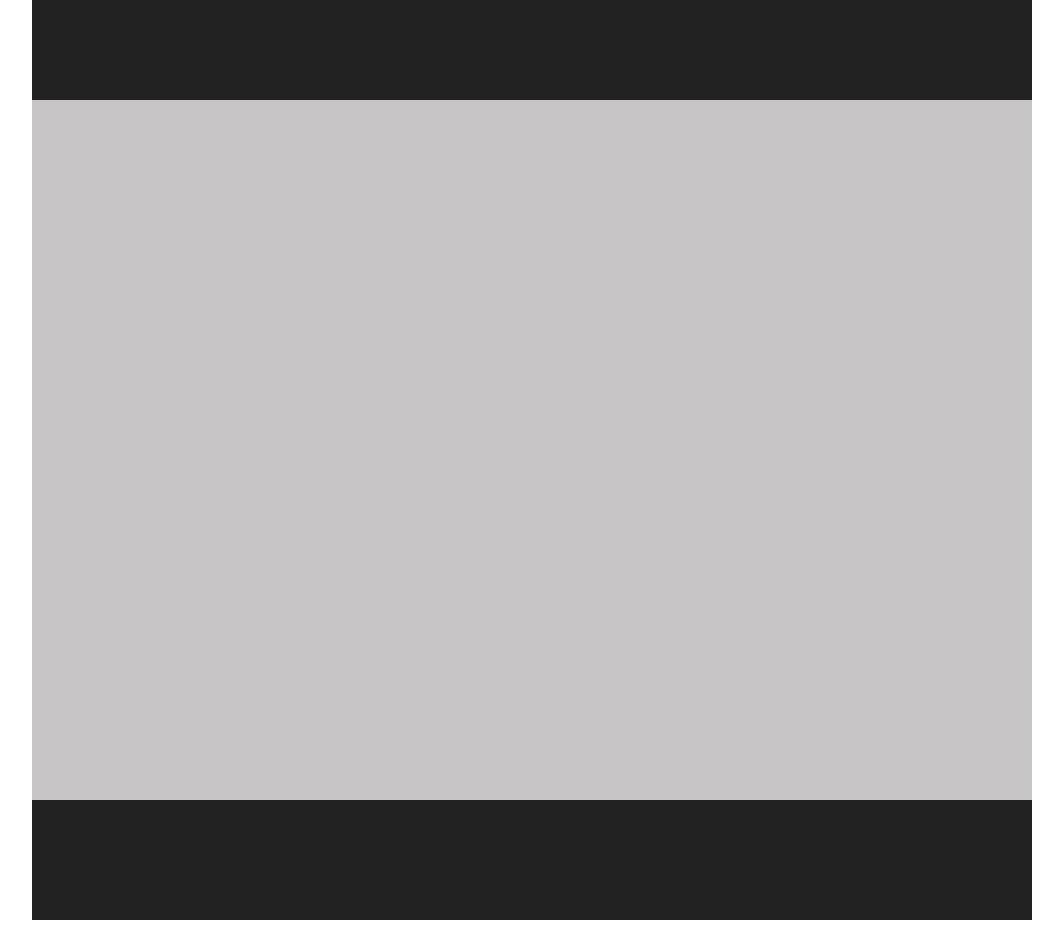
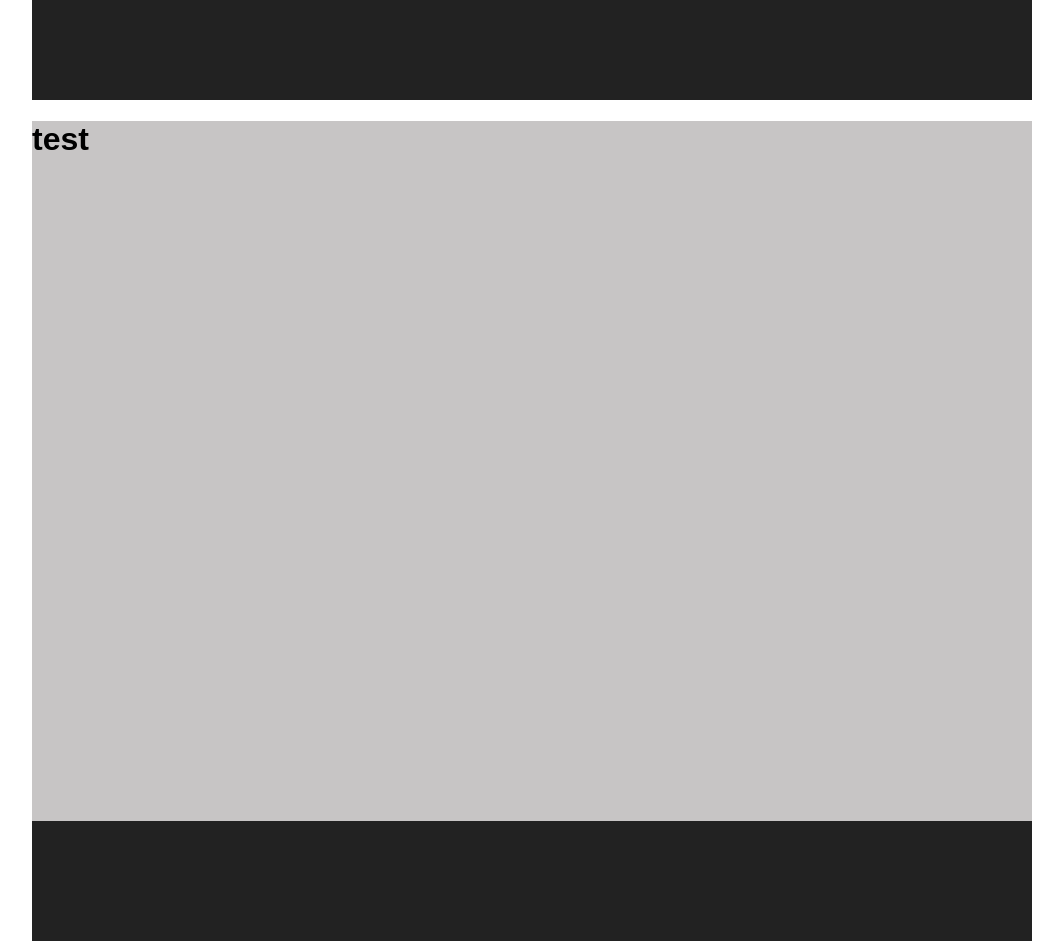
Before and after one commit to krzysztofbukowski/library, a React app: page / in a window 1280 px wide. Shown: the whole page, without its empty margins (108-1171 px from the left). Before the commit the page ends 920 px from the top, so only its background shows below. Built offline with nearby package versions, Linux system fonts and the light colour scheme.

Commit message:
task 12 Resolve problem with import tsx file.

```diff
--- a/front-end/src/components/Content.jsx
+++ b/front-end/src/components/Content.jsx
@@ -4,7 +4,7 @@ import "../scss/_content.scss";
 const Content = () => (
   <main>
     <div className="content">
-
+      <h1>test</h1>
     </div>
   </main>
 )
--- a/front-end/src/index.tsx
+++ b/front-end/src/index.tsx
@@ -1,9 +1,7 @@
-
-
 import * as React from "react";
 import * as ReactDOM from "react-dom";
 
-import App from "./components/App.tsx";
+import App from "./components/App";
 
 ReactDOM.render(
     <App />,
--- a/webpack.config.js
+++ b/webpack.config.js
@@ -9,6 +9,10 @@ module.exports = {
 
   entry: {
     main: "./front-end/src/index.tsx"
+  },
+
+  resolve: {
+    extensions: [".ts", ".tsx", ".js"]
   },
 
   output: {
```
